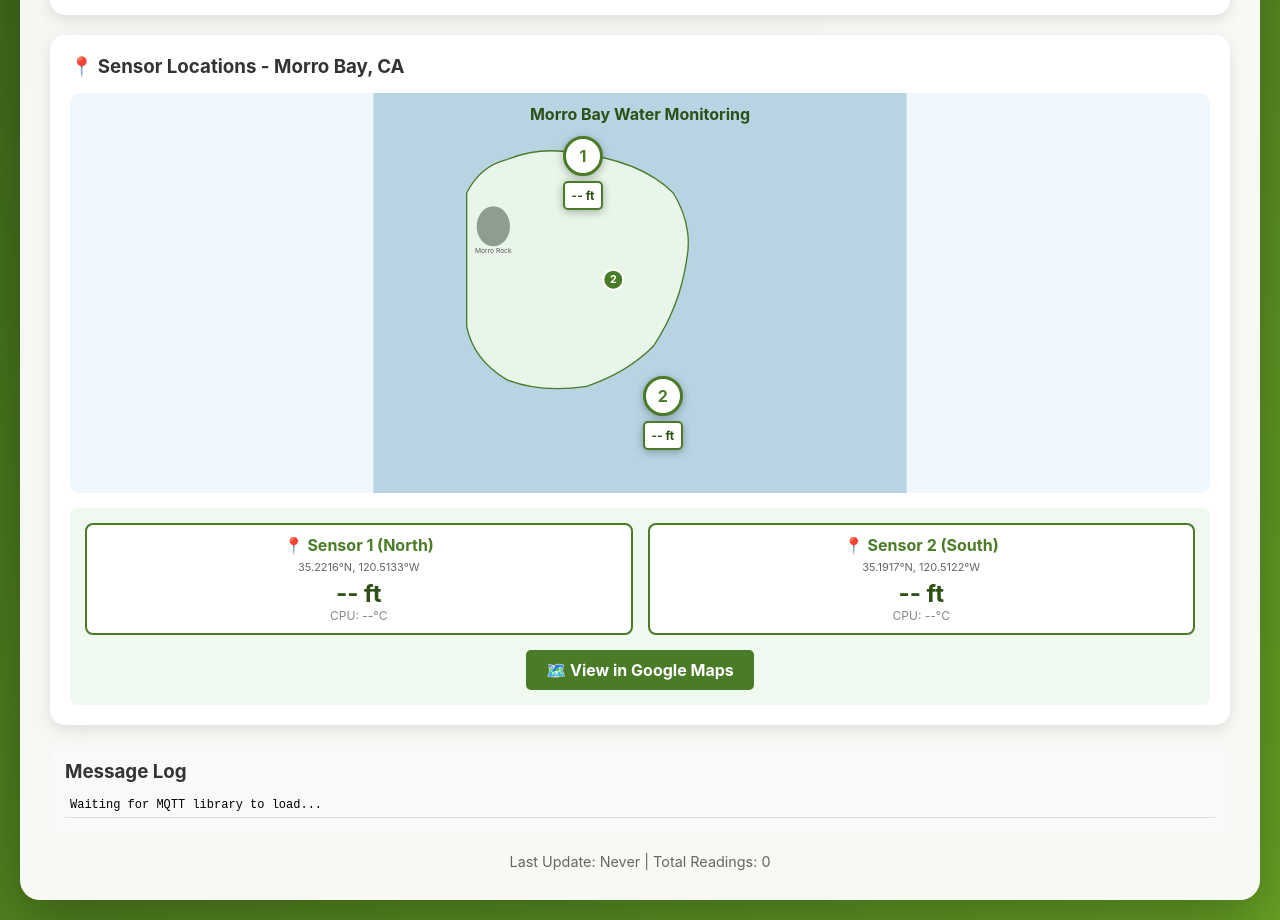
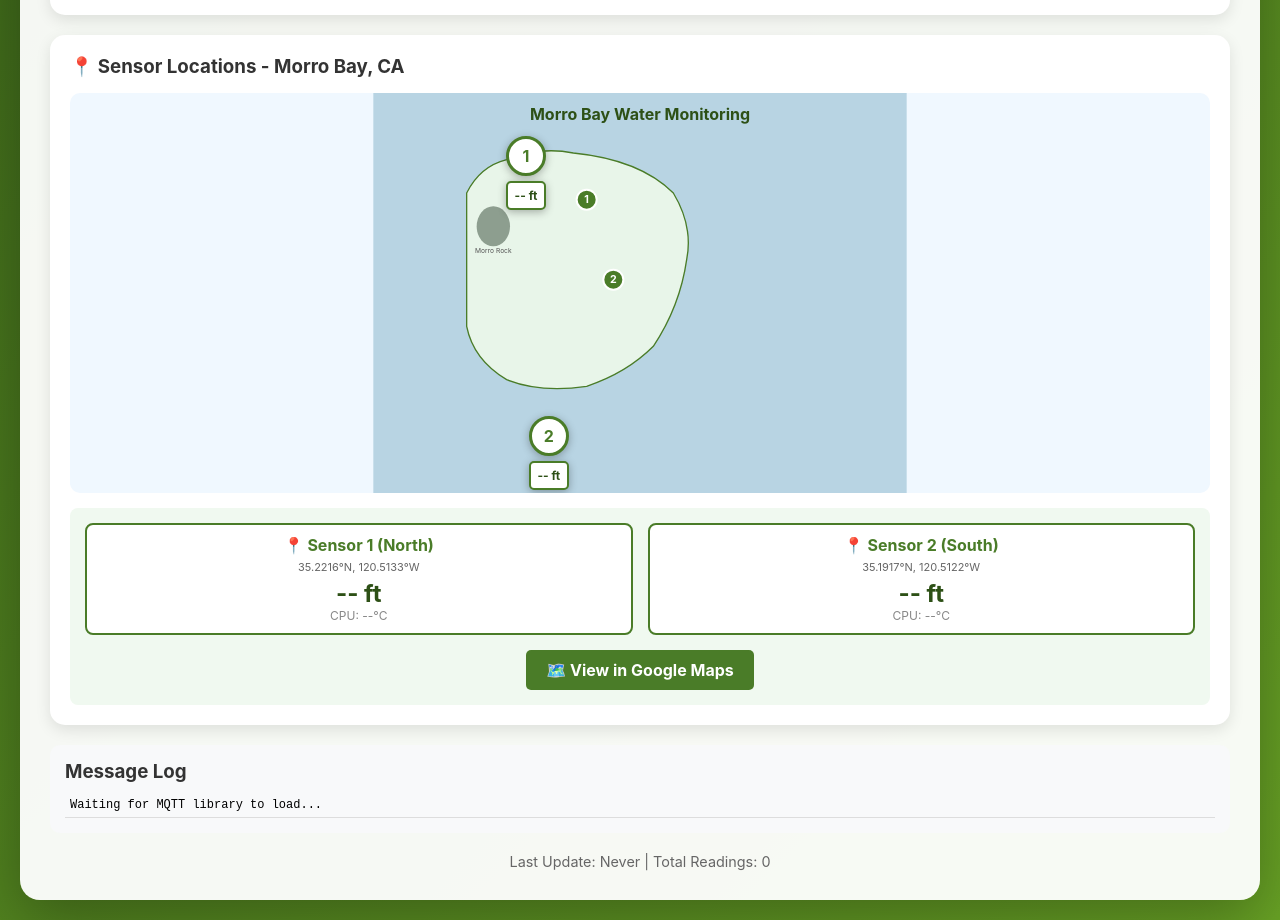
Before and after one commit to dlinstrom/dashboard-green-edit-5, a plain HTML site: page index.html in a window 1280 px wide. Shown: the part 1040-1960 px from the top of the page. Drawn offline with Linux system fonts and the light colour scheme.

Commit message:
Update index.html

```diff
--- a/index.html
+++ b/index.html
@@ -530,14 +530,14 @@
 
                 <!-- Overlay markers positioned over your image -->
                 <!-- Adjust these percentages to match sensor locations on your specific map -->
-                <div style="position: absolute; top: 20%; left: 45%; transform: translate(-50%, -50%);">
+                <div style="position: absolute; top: 20%; left: 40%; transform: translate(-50%, -50%);">
                     <div style="background: white; border: 3px solid #4a7c28; border-radius: 50%; width: 40px; height: 40px; display: flex; align-items: center; justify-content: center; font-weight: bold; color: #4a7c28; box-shadow: 0 2px 8px rgba(0,0,0,0.3);">1</div>
                     <div style="background: white; border: 2px solid #4a7c28; border-radius: 5px; padding: 5px; margin-top: 5px; text-align: center; font-size: 12px; font-weight: bold; color: #2d5016; box-shadow: 0 2px 8px rgba(0,0,0,0.3);">
                         <span id="overlay-level-1">-- ft</span>
                     </div>
                 </div>
 
-                <div style="position: absolute; top: 80%; left: 52%; transform: translate(-50%, -50%);">
+                <div style="position: absolute; top: 90%; left: 42%; transform: translate(-50%, -50%);">
                     <div style="background: white; border: 3px solid #4a7c28; border-radius: 50%; width: 40px; height: 40px; display: flex; align-items: center; justify-content: center; font-weight: bold; color: #4a7c28; box-shadow: 0 2px 8px rgba(0,0,0,0.3);">2</div>
                     <div style="background: white; border: 2px solid #4a7c28; border-radius: 5px; padding: 5px; margin-top: 5px; text-align: center; font-size: 12px; font-weight: bold; color: #2d5016; box-shadow: 0 2px 8px rgba(0,0,0,0.3);">
                         <span id="overlay-level-2">-- ft</span>
```
